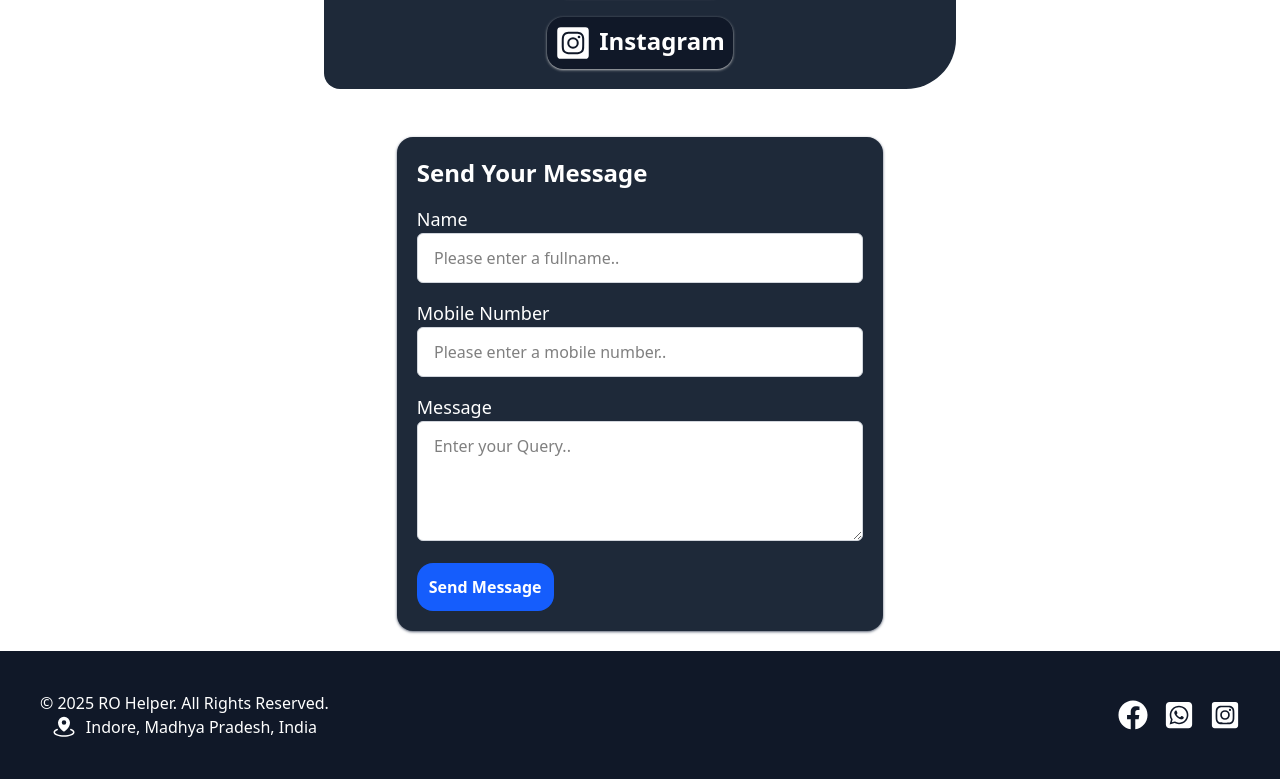
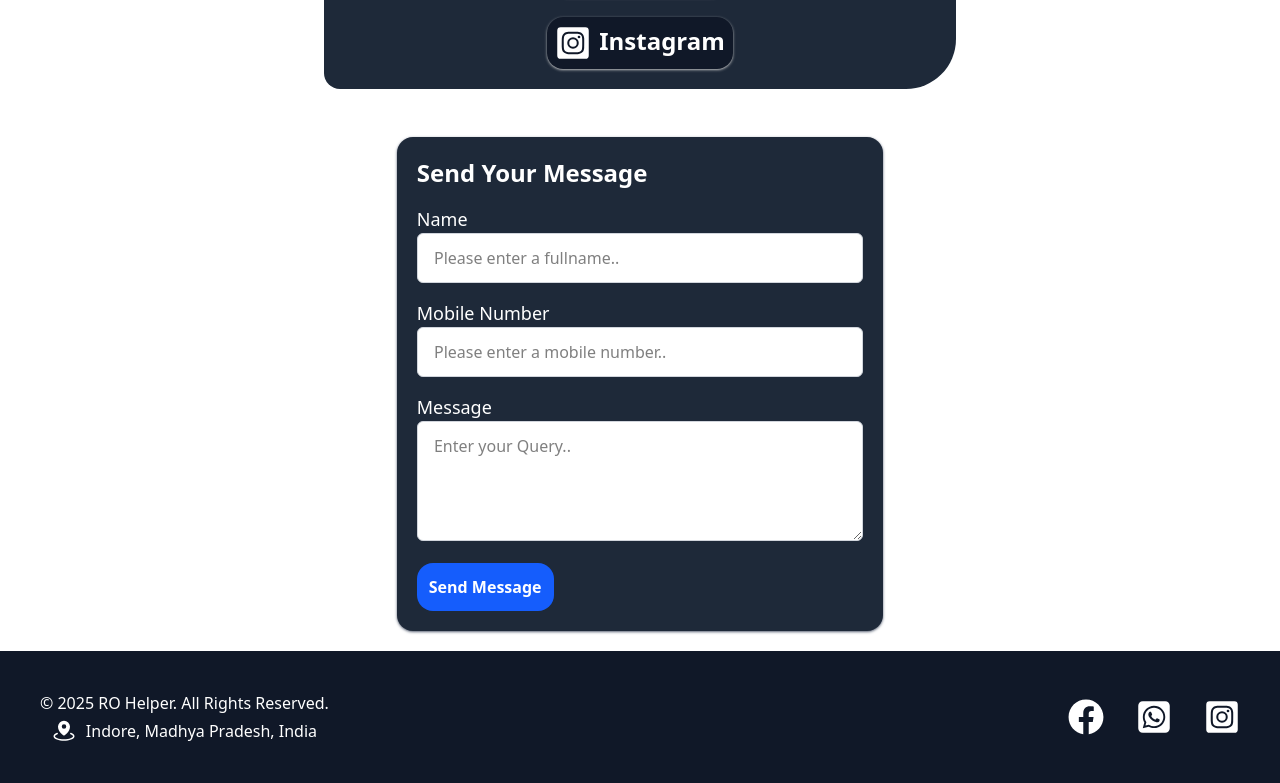
Before and after one commit to Harsh-Dev1602/RO-Helper, a React (Vite) app: page / in a window 1280 px wide. Shown: the part 2151-2934 px from the top of the page. Built offline with nearby package versions, Linux system fonts and the light colour scheme.

Commit message:
RO-Helper-update-1.1.2.5

```diff
--- a/src/Components/Footer.jsx
+++ b/src/Components/Footer.jsx
@@ -26,12 +26,12 @@ function Footer() {
     <footer className="bg-gray-900 gap-6 lg:gap-0 text-white p-10 flex-col lg:flex-row flex justify-between">
       <div className=" order-2 lg:order-1 text-center">
         <p>&copy; 2025 RO Helper. All Rights Reserved.</p>
-        <p className=' flex justify-center items-center gap-2.5'> <PiMapPinAreaFill className=' text-2xl font-bold'/>Indore, Madhya Pradesh, India</p>
+        <p className=' flex justify-center items-center gap-2.5 mt-1'> <PiMapPinAreaFill className=' text-2xl font-bold'/>Indore, Madhya Pradesh, India</p>
       </div>
-      <div className="flex order-1 lg:order-2 gap-4 justify-center items-center">
+      <div className="flex order-1 lg:order-2 gap-8 justify-center items-center">
         {
           Icons.map(({ id, icon, link }) => (
-            <a key={id} href={link} target="_blank" rel="noopener noreferrer" className=' text-3xl' >{icon}</a>
+            <a key={id} href={link} target="_blank" rel="noopener noreferrer" className=' text-4xl' >{icon}</a>
           ))
         }
       </div>
```
